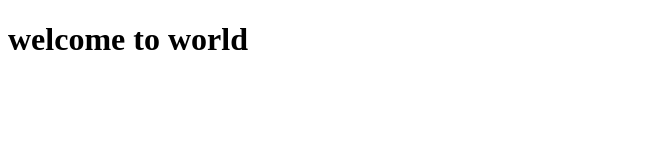
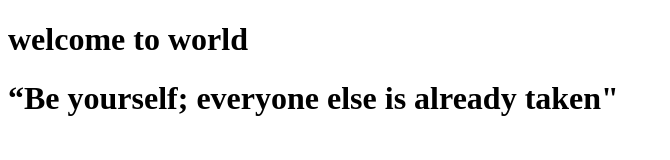
Before and after one commit to rukmanna/pratice, a plain HTML site: page rukmanna1.html in a window 1280 px wide. Shown: the whole page, without its empty margins (0-670 px from the left). Drawn offline with Linux system fonts and the light colour scheme.

Commit message:
extra line added

```diff
--- a/rukmanna1.html
+++ b/rukmanna1.html
@@ -7,5 +7,6 @@
 </head>
 <body>
     <h1>welcome to world</h1>
+    <h1>“Be yourself; everyone else is already taken"</h1>
 </body>
 </html>
```
